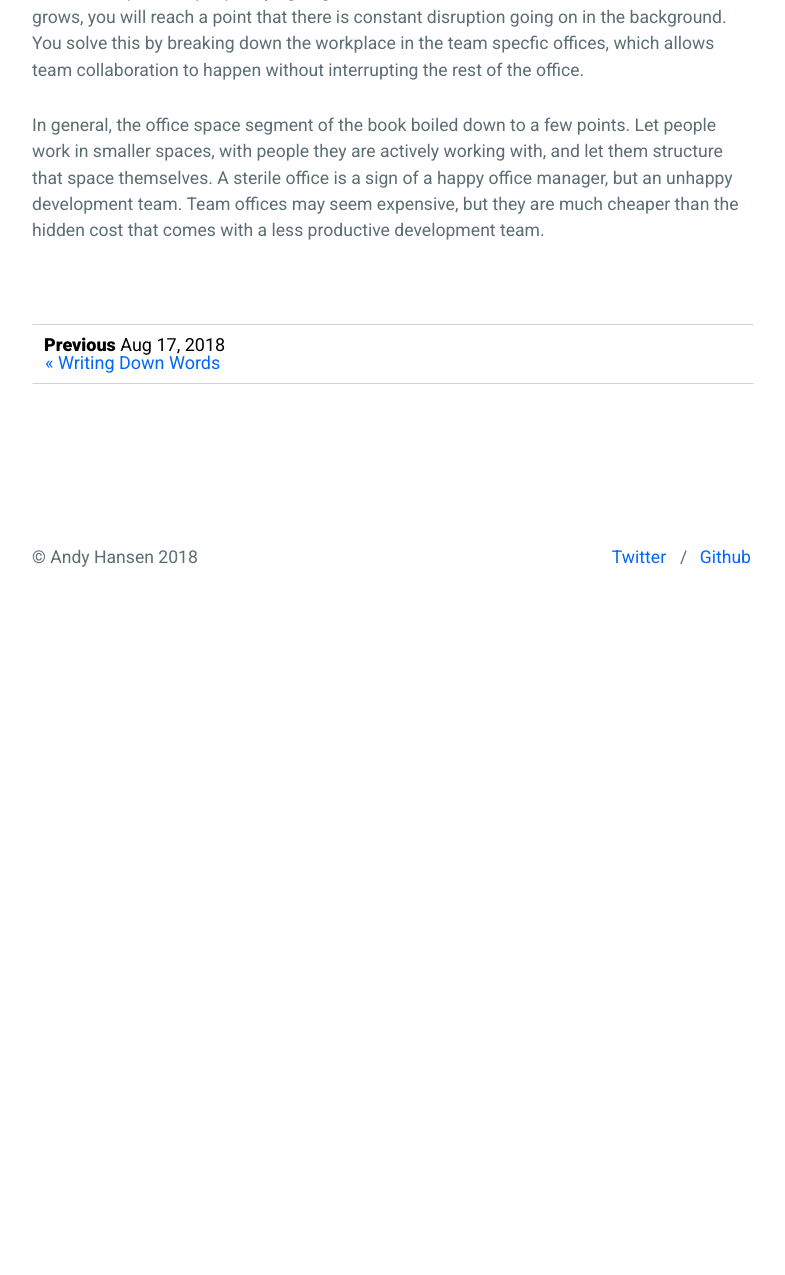
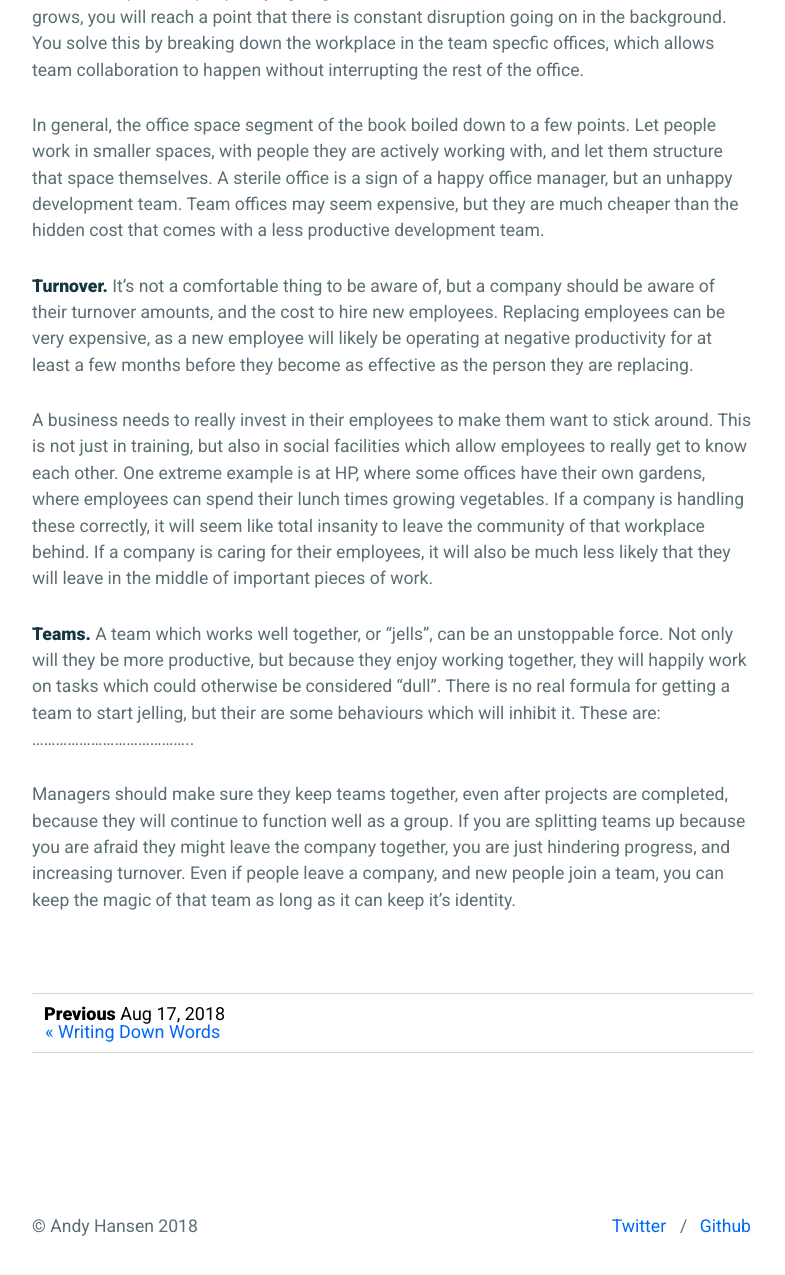
Before and after one commit to andyhansen/blog, a Jekyll site: the page built from _posts/2018-08-20-peopleware-notes.md, in a window 1280 px wide and 1400 px high, scrolled down 1101 px. Shown: the top 1275 px of the window, without its empty margins (248-1033 px from the left). Built offline with Jekyll 4.4.1, drawn with Linux system fonts in a browser that asks for light colours; nearby versions of some CDN libraries; comment, search, counter and statistics services are not loaded; before the commit the page ends 1831 px from its top, so only the background shows below that.

Commit message:
Turnover and teams

```diff
--- a/_posts/2018-08-20-peopleware-notes.md
+++ b/_posts/2018-08-20-peopleware-notes.md
@@ -38,3 +38,23 @@ In general, the office space segment of the book boiled down to a few points.
 Let people work in smaller spaces, with people they are actively working with, and let them structure that space themselves.
 A sterile office is a sign of a happy office manager, but an unhappy development team.
 Team offices may seem expensive, but they are much cheaper than the hidden cost that comes with a less productive development team.
+
+**Turnover.**
+It's not a comfortable thing to be aware of, but a company should be aware of their turnover amounts, and the cost to hire new employees.
+Replacing employees can be very expensive, as a new employee will likely be operating at negative productivity for at least a few months before they become as effective as the person they are replacing.
+
+A business needs to really invest in their employees to make them want to stick around.
+This is not just in training, but also in social facilities which allow employees to really get to know each other.
+One extreme example is at HP, where some offices have their own gardens, where employees can spend their lunch times growing vegetables.
+If a company is handling these correctly, it will seem like total insanity to leave the community of that workplace behind.
+If a company is caring for their employees, it will also be much less likely that they will leave in the middle of important pieces of work.
+
+**Teams.**
+A team which works well together, or "jells", can be an unstoppable force.
+Not only will they be more productive, but because they enjoy working together, they will happily work on tasks which could otherwise be considered "dull".
+There is no real formula for getting a team to start jelling, but their are some behaviours which will inhibit it.
+These are: .........................................
+
+Managers should make sure they keep teams together, even after projects are completed, because they will continue to function well as a group.
+If you are splitting teams up because you are afraid they might leave the company together, you are just hindering progress, and increasing turnover.
+Even if people leave a company, and new people join a team, you can keep the magic of that team as long as it can keep it's identity.
```
